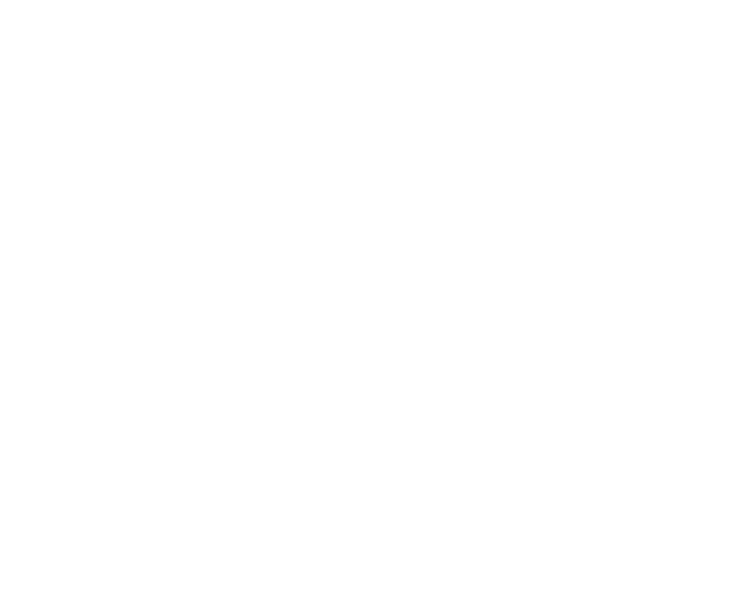
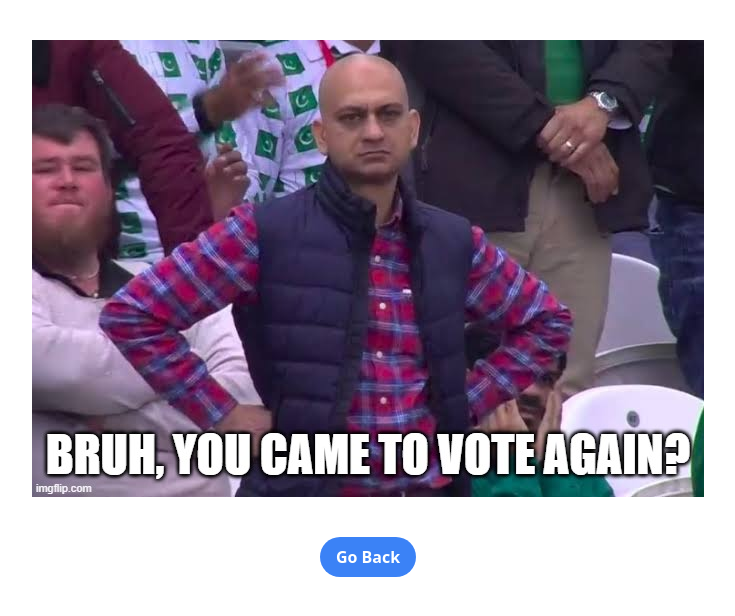
Before and after one commit to nafi-ullah/swe-society-voting, a React (Create React App) app in the folder frontend/: page /vote-complete in a window 1280 px wide. Before the commit this address had no page. Shown: the top 616 px of the page, without its empty margins (272-1007 px from the left). Built offline with nearby package versions, Linux system fonts and the light colour scheme.

Commit message:
vote-complete page added

```diff
--- /dev/null
+++ b/frontend/src/pages/AlreadyVoted.js
@@ -0,0 +1,25 @@
+import React from "react";
+import { useNavigate } from "react-router-dom";
+
+function AlreadyVoted() {
+    const navigate = useNavigate();
+  const handleButtonClick = () => {
+    navigate("/");
+  };
+  return (
+    <div className="flex items-center justify-center min-h-fit pt-10 flex-col">
+      <img
+        src={require("../assets/vote-complete.jpg")}
+        alt="Bruh, you came to vote again?"
+      />
+      <button
+        className="bg-blue-500 hover:bg-blue-700 text-white font-bold py-2 px-4 rounded-full mt-10"
+        onClick={handleButtonClick}
+      >
+        Go Back
+      </button>
+    </div>
+  );
+}
+
+export default AlreadyVoted;
--- a/frontend/src/pages/LoginPage.js
+++ b/frontend/src/pages/LoginPage.js
@@ -30,15 +30,23 @@
 
         //   console.log('Response:', regno);
         //   console.log('Response:', password);
-        console.log(response.token);
+        console.log(response);
 
 
         if(response.token && response.regno != "3040506070" ){
+          if(response.isVoted){
+            navigate("/vote-complete", {
+                state: {
+                  regno: regno,
+                },
+              });
+          }else{
             navigate("/home", {
                 state: {
                   regno: regno,
                 },
               });
+          }
         }else if(response.token && response.regno === "3040506070"){
             navigate("/killeradmin");
         }
--- a/frontend/src/routesLib.js
+++ b/frontend/src/routesLib.js
@@ -1,8 +1,9 @@
-import { BrowserRouter, Routes, Route } from "react-router-dom";
+import { BrowserRouter, Route, Routes } from "react-router-dom";
 
+import Admin from "./admin/Admin";
+import AlreadyVoted from "./pages/AlreadyVoted";
+import CandidatePage from "./pages/CandidatePage";
 import LoginPage from "./pages/LoginPage";
-import CandidatePage from "./pages/CandidatePage";
-import Admin from "./admin/Admin"
 
 
 function RoutesLib() {
@@ -12,6 +13,7 @@
         <Routes>
           <Route path="/" element={<LoginPage />} />
           <Route path="/home" element={<CandidatePage />} />
+          <Route path="/vote-complete" element={<AlreadyVoted />} />
           <Route path="/killeradmin" element={<Admin />} />
           {/* <Route path="/ai" element={<AIPage />} />
           <Route path="/room" element={<FriendsPage />} />
```
Also changed, not shown: frontend/src/assets/vote-complete.jpg (added).
